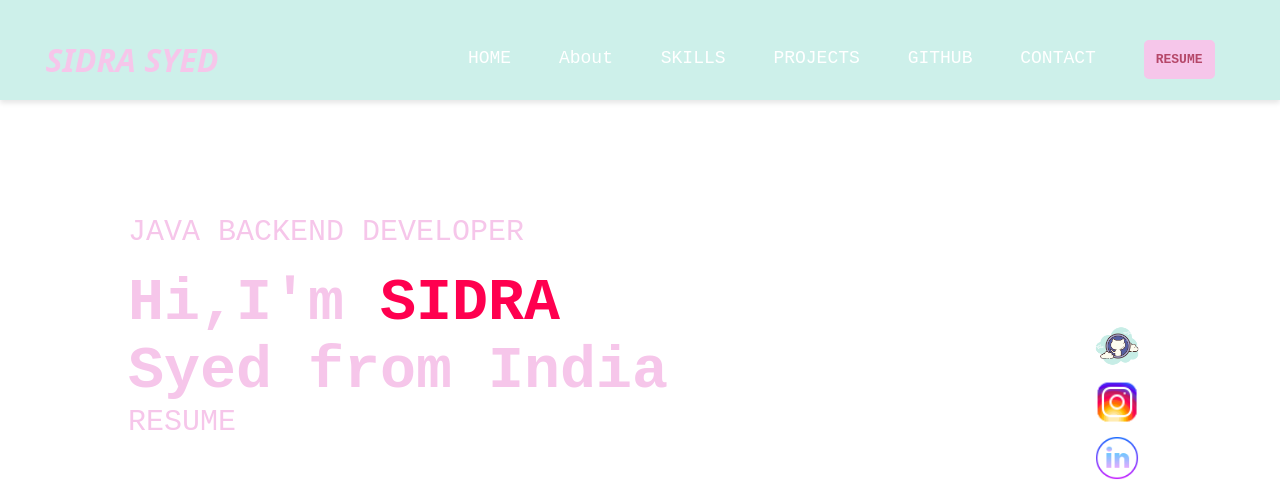
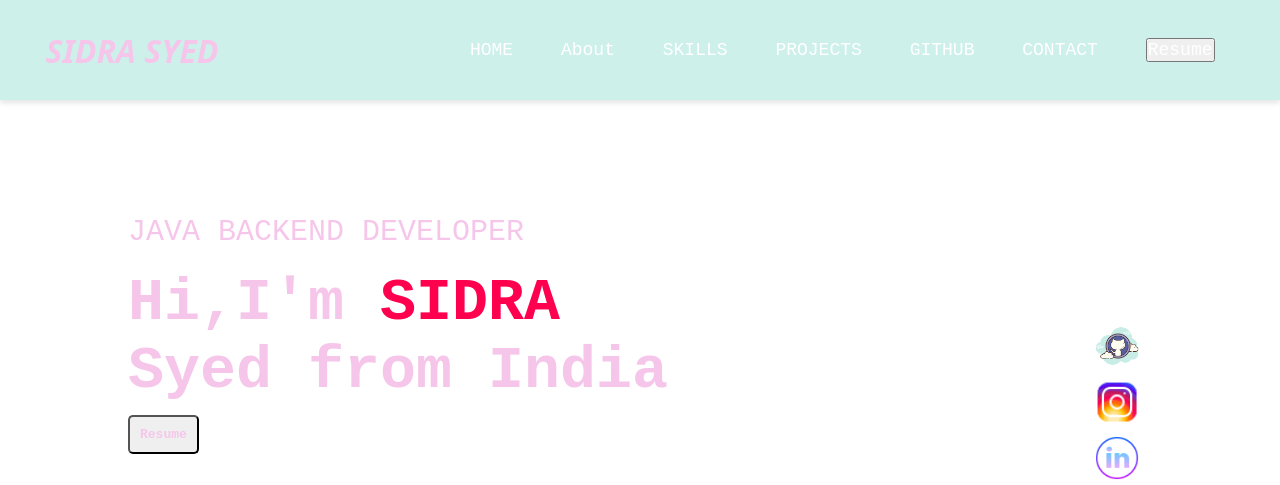
Before and after one commit to Sayeda-5/Sayeda-5.github.io, a plain HTML site: page index.html in a window 1280 px wide. Shown: the top 485 px of the page. Drawn offline with nearby package versions, Linux system fonts and the light colour scheme.

Commit message:
done finally

```diff
--- a/index.html
+++ b/index.html
@@ -36,8 +36,8 @@
 <li><a class="nav-link github" href="#githubs">GITHUB</a></li>
 <li><a  class="nav-link contact" href="#contact">CONTACT</a></li>
 
-          <li><a id="resume-button-1" class="nav-link resume btn btn2" href="file/Sidra_Syed_Resume_rn.pdf" target="_blank" class="nav-link resume" download="">RESUME</a></li>
-
+          <!-- <li><a id="resume-button-1"  class="nav-link resume btn btn2" href="file/Sidra_Syed_Resume_rn.pdf" target="_blank" class="nav-link resume" download="">RESUME</a></li> -->
+          <li><button id="resume-button-1" onclick="resume()"><a id="resume-link-1" class="nav-link resume" href="file/Sidra_Syed_Resume_rn.pdf" download="RESUME-DOWNLOAD" target="_blank">Resume</a></button></li>
           <i class="fas fa-times" onclick="closemenu()"></i>
         </ul>
         <i class="fas fa-bars burger-menu" id="burger-menu" onclick="openmenu()"></i>
@@ -46,8 +46,8 @@
       <div id="home" class="header-text">
         <p>JAVA BACKEND DEVELOPER</p>
         <h1>Hi,I'm <span> SIDRA</span> <br>Syed from India</h1>
-
-            <a id="resume-button"   class="submit-btn nav-link resume"   href="file/Sidra_Syed_Resume_rn.pdf" target="_blank" download="">RESUME</a>
+        <button id="resume-button-2" onclick="resume()"><a id="resume-link-2"  href="file/Sidra_Syed_Resume_rn.pdf" download="RESUME-DOWNLOAD" target="_blank">Resume</a></button>
+                <!-- <a id="resume-button"   class="submit-btn nav-link resume"   href="file/Sidra_Syed_Resume_rn.pdf" target="_blank" download="">RESUME</a> -->
       </div>
 
     </div>
@@ -514,6 +514,10 @@
     <script
     type="module"
       src="https://unpkg.com/ionicons@5.5.2/dist/ionicons/ionicons.js">
+
+
+
     </script>
+
 </body>
 </html>
--- a/porfolio.js
+++ b/porfolio.js
@@ -13,7 +13,9 @@ document.getElementById('resume-button-2').addEventListener("click",()=>{
   window.open("https://drive.google.com/file/d/1LAbM0M6p6gAnPcrRtr3NTB6E1IlI2fpY/view?usp=share_link", "_blank");
 })
 
-
+function resume(){
+  window.open("https://drive.google.com/file/d/1LAbM0M6p6gAnPcrRtr3NTB6E1IlI2fpY/view?usp=share_link", "_blank");
+}
     var sidemeu = document.getElementById("sidemenu")
     function openmenu() {
       sidemeu.style.right = "20%";
```
